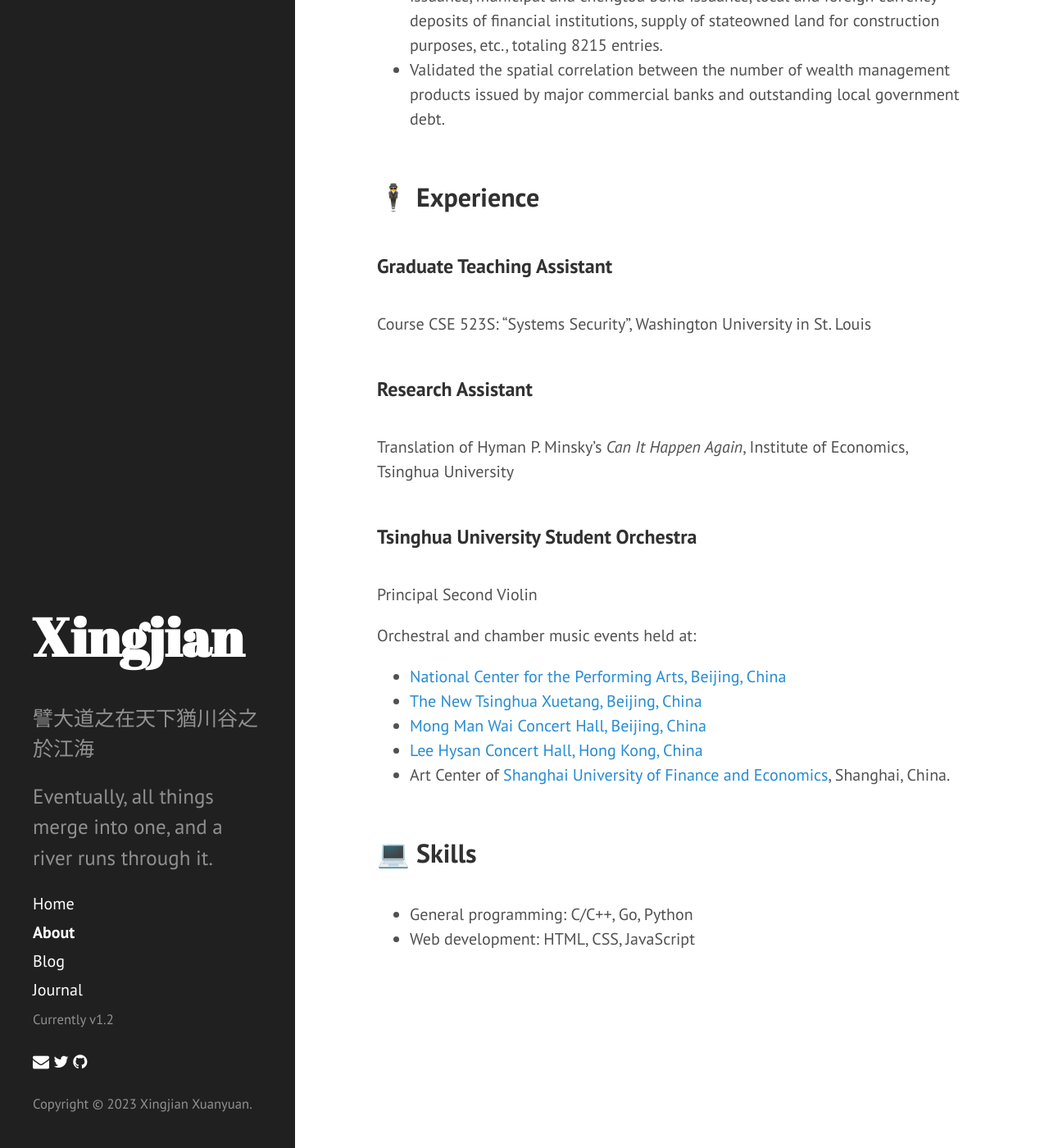
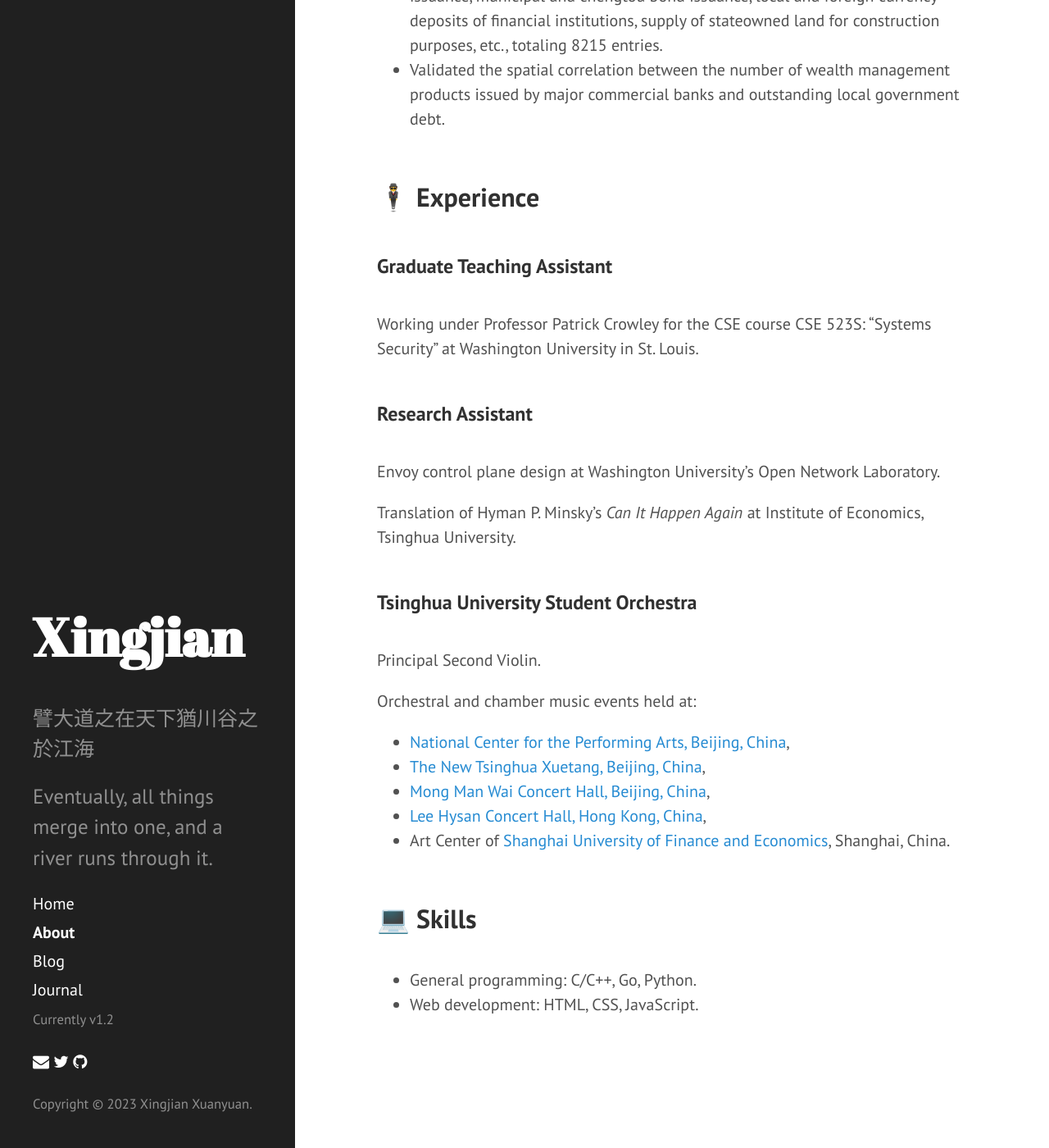
Before and after one commit to xyxj1024/xyxj1024.github.io, a Jekyll site: the page built from _pages/about.md, in a window 1280 px wide and 1400 px high, scrolled down 4255 px. Shown: the whole window at 82% size. Built offline with Jekyll 4.4.1, drawn with Linux system fonts in a browser that asks for light colours; nearby versions of some CDN libraries.

Commit message:
Update Site

```diff
--- a/_pages/about.md
+++ b/_pages/about.md
@@ -77,24 +77,26 @@ Supervisor: [Dr. Zhun Zhao](https://www.tioe.tsinghua.edu.cn/info/1180/1309.htm)
 
 #### Graduate Teaching Assistant
 
-Course CSE 523S: "Systems Security", Washington University in St. Louis
+Working under Professor Patrick Crowley for the CSE course CSE 523S: "Systems Security" at Washington University in St. Louis.
 
 #### Research Assistant
 
-Translation of Hyman P. Minsky's *Can It Happen Again*, Institute of Economics, Tsinghua University
+Envoy control plane design at Washington University's Open Network Laboratory.
+
+Translation of Hyman P. Minsky's *Can It Happen Again* at Institute of Economics, Tsinghua University.
 
 #### Tsinghua University Student Orchestra
 
-Principal Second Violin
+Principal Second Violin.
 
 Orchestral and chamber music events held at:
-- [National Center for the Performing Arts, Beijing, China](http://en.chncpa.org/)
-- [The New Tsinghua Xuetang, Beijing, China](https://www.tsinghua.edu.cn/en/Campus/Student_Life/Arts_Culture.htm)
-- [Mong Man Wai Concert Hall, Beijing, China](https://www.tsinghua.edu.cn/en/Campus/Student_Life/Arts_Culture.htm)
-- [Lee Hysan Concert Hall, Hong Kong, China](https://www.arts.cuhk.edu.hk/~music/facility/1)
+- [National Center for the Performing Arts, Beijing, China](http://en.chncpa.org/),
+- [The New Tsinghua Xuetang, Beijing, China](https://www.tsinghua.edu.cn/en/Campus/Student_Life/Arts_Culture.htm),
+- [Mong Man Wai Concert Hall, Beijing, China](https://www.tsinghua.edu.cn/en/Campus/Student_Life/Arts_Culture.htm),
+- [Lee Hysan Concert Hall, Hong Kong, China](https://www.arts.cuhk.edu.hk/~music/facility/1),
 - Art Center of [Shanghai University of Finance and Economics](https://english.sufe.edu.cn/), Shanghai, China.
 
 ### &#128187; Skills
 
- - General programming: C/C++, Go, Python
- - Web development: HTML, CSS, JavaScript
+ - General programming: C/C++, Go, Python.
+ - Web development: HTML, CSS, JavaScript.
```
Also changed, not shown: _journals/2023-10-24-indoor-gardening-notes.md (added, +20 -0 lines), _posts/2021-07-31-Chinese-axial-breakthrough.md (+20 -4 lines), _posts/2021-09-05-the-eternal-rivers.md (+1 -1 lines), _posts/2023-03-08-tcp-ip-seedlab.md (+12 -8 lines), _posts/2023-03-28-observing-containerized-envoy.md (renamed from _posts/2023-03-28-observing-containerized-envoy-part-1.md, +2 -2 lines), index.html (+9 -0 lines).
